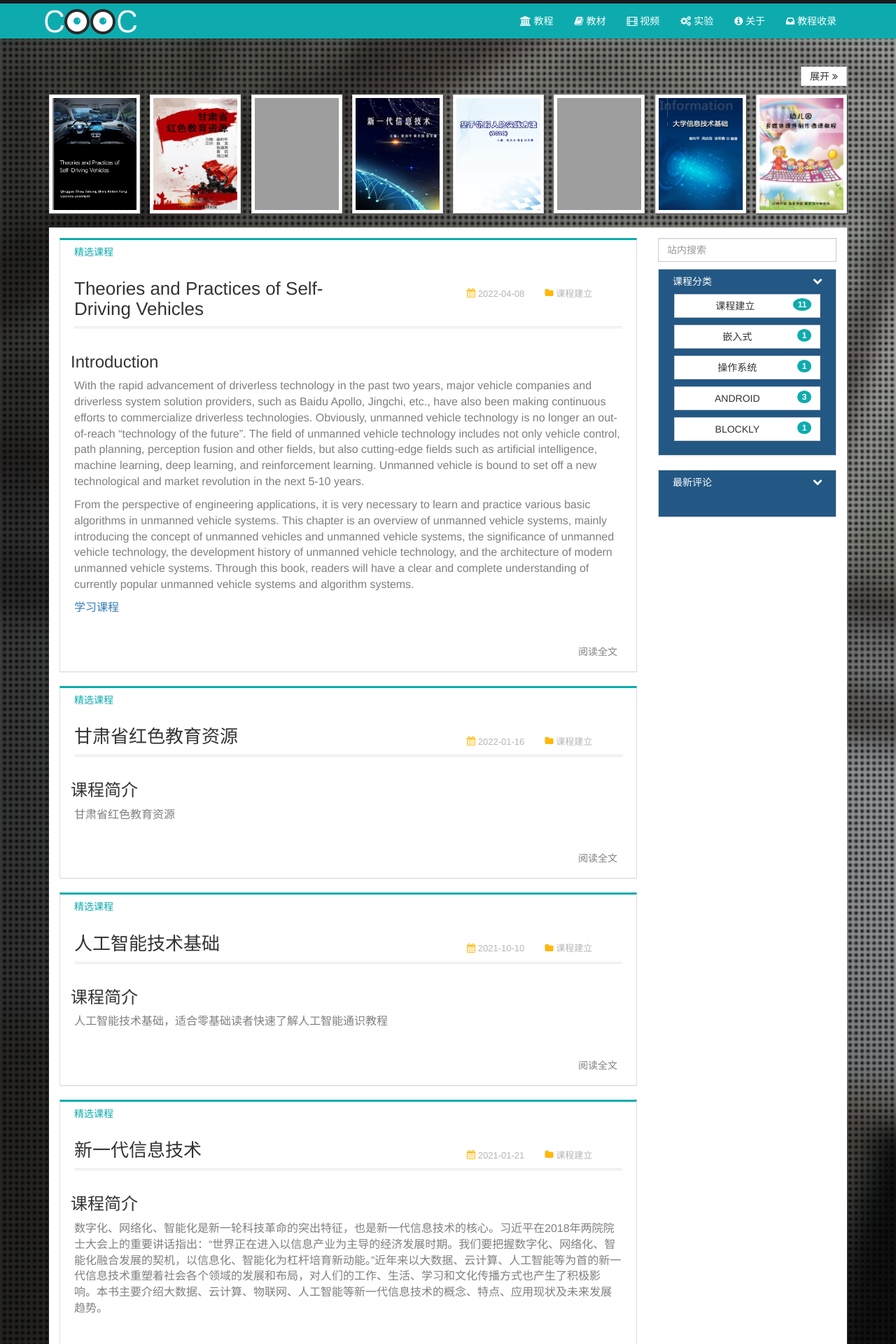
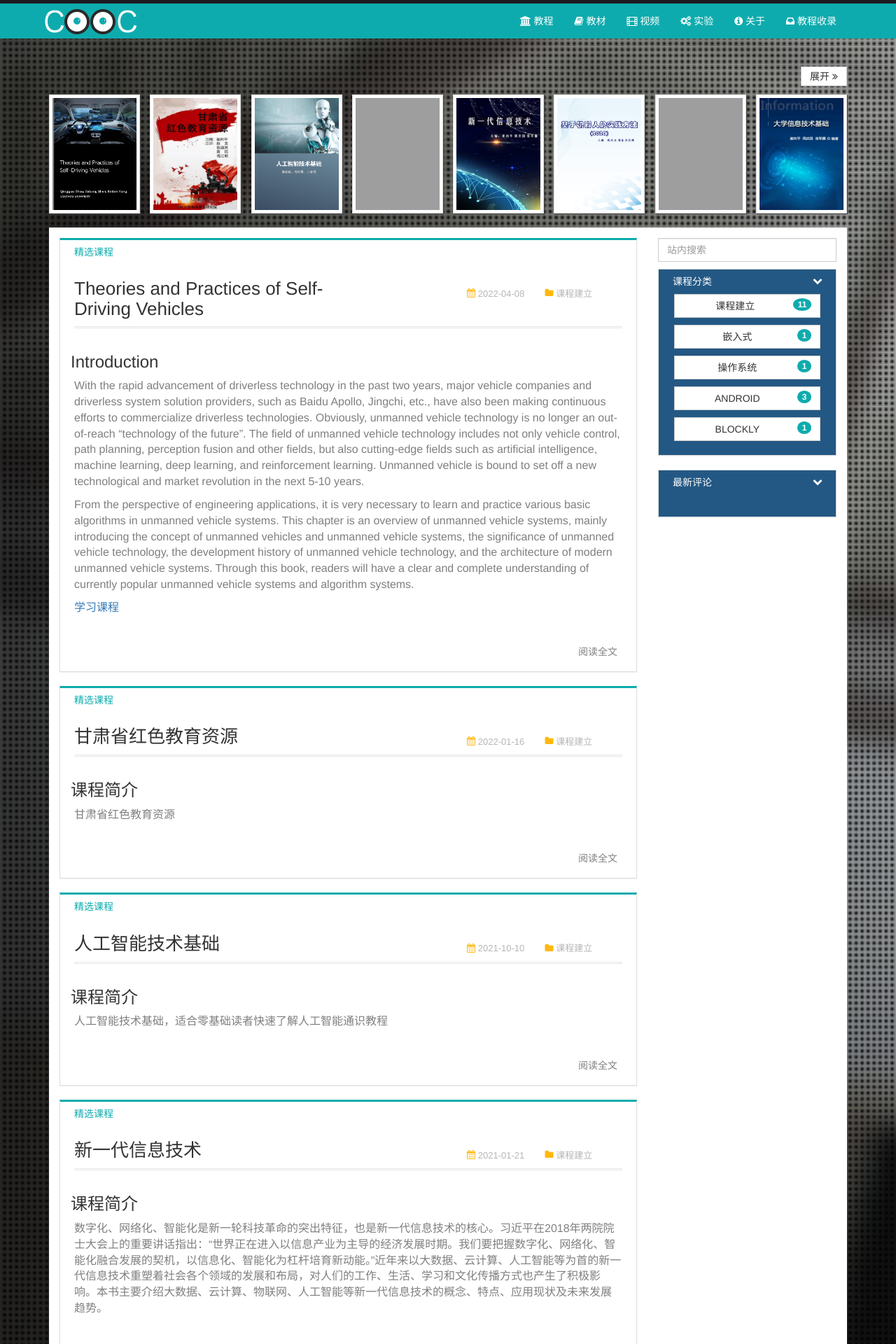
Before and after one commit to COOC-China/cooc-china.github.io, a Jekyll site: the page built from index.md, in a window 1280 px wide. Shown: the top 1920 px of the page at 70% size. Built offline with Jekyll 4.4.1, drawn with Linux system fonts in a browser that asks for light colours; comment, search, counter and statistics services are not loaded; grey boxes are pictures that could not be loaded.

Commit message:
Update index.md

```diff
--- a/index.md
+++ b/index.md
@@ -3,6 +3,7 @@ layout: index
 ---
 * [![Theories and Practices of Self-Driving Vehicles）](/images/book-thumb/ENselfDriving.png)](https://rocape.gitbook.io/selfdrivingen/)
 * [![甘肃省红色教育资源）](/images/book-thumb/Educational-Resources-in-Gansu.jpg)](https://www.yuque.com/books/share/30164ee6-d8c8-41cb-86dc-bd02df838aba)
+* [![人工智能技术基础）](/images/book-thumb/AItf.png)](https://rocape.gitbook.io/aitf/)
 * [![无人驾驶原理与实践）](/images/book-thumb/selfDriving.png)](https://rocape.gitbook.io/selfdrivingcn/)
 * [![新一代信息技术）](/images/book-thumb/New-generation-information-technology.png)](https://www.yuque.com/swiftsonwran/myyobi)
 * [![基于机器人的实践方法）](/images/book-thumb/robot-based-practice.png)](https://zhaoyilun22.gitbook.io/robot/)
```
